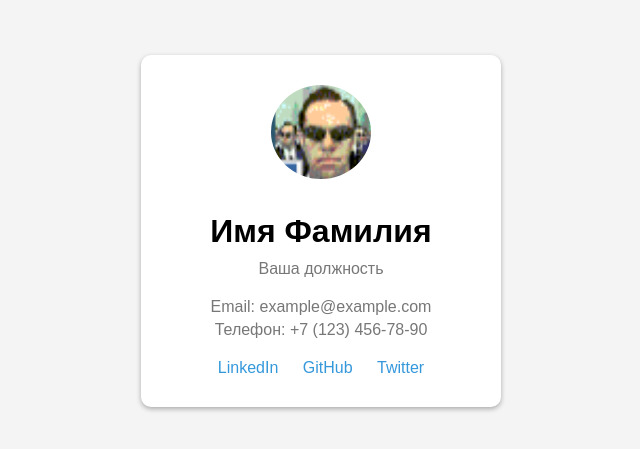
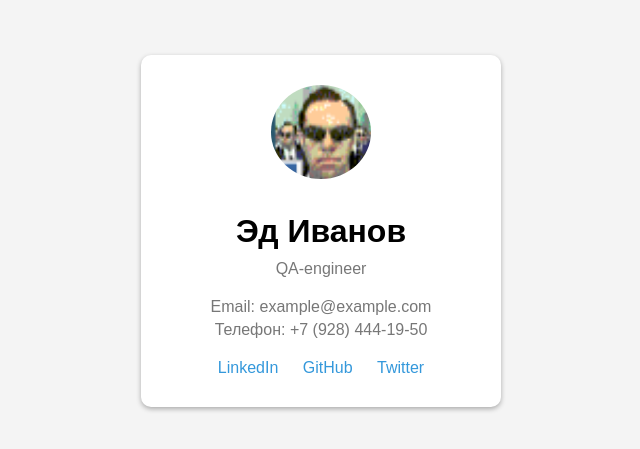
Before and after one commit to Ivanoffeduard/Ivanoffeduard, a plain HTML site: page index.html in a window 1280 px wide. Shown: the part 169-618 px from the top of the page, without its empty margins (319-959 px from the left). Drawn offline with Linux system fonts and the light colour scheme.

Commit message:
Add files via upload
Файлы сайта-визитки

```diff
--- a/index.html
+++ b/index.html
@@ -9,11 +9,11 @@
 <body>
     <div class="card">
         <img src="avatar.jpg" alt="Мой аватар" class="avatar">
-        <h1>Имя Фамилия</h1>
-        <p>Ваша должность</p>
+        <h1>Эд Иванов</h1>
+        <p>QA-engineer</p>
         <div class="contact-info">
             <p>Email: example@example.com</p>
-            <p>Телефон: +7 (123) 456-78-90</p>
+            <p>Телефон: +7 (928) 444-19-50</p>
         </div>
         <div class="social-links">
             <a href="#">LinkedIn</a>
```
